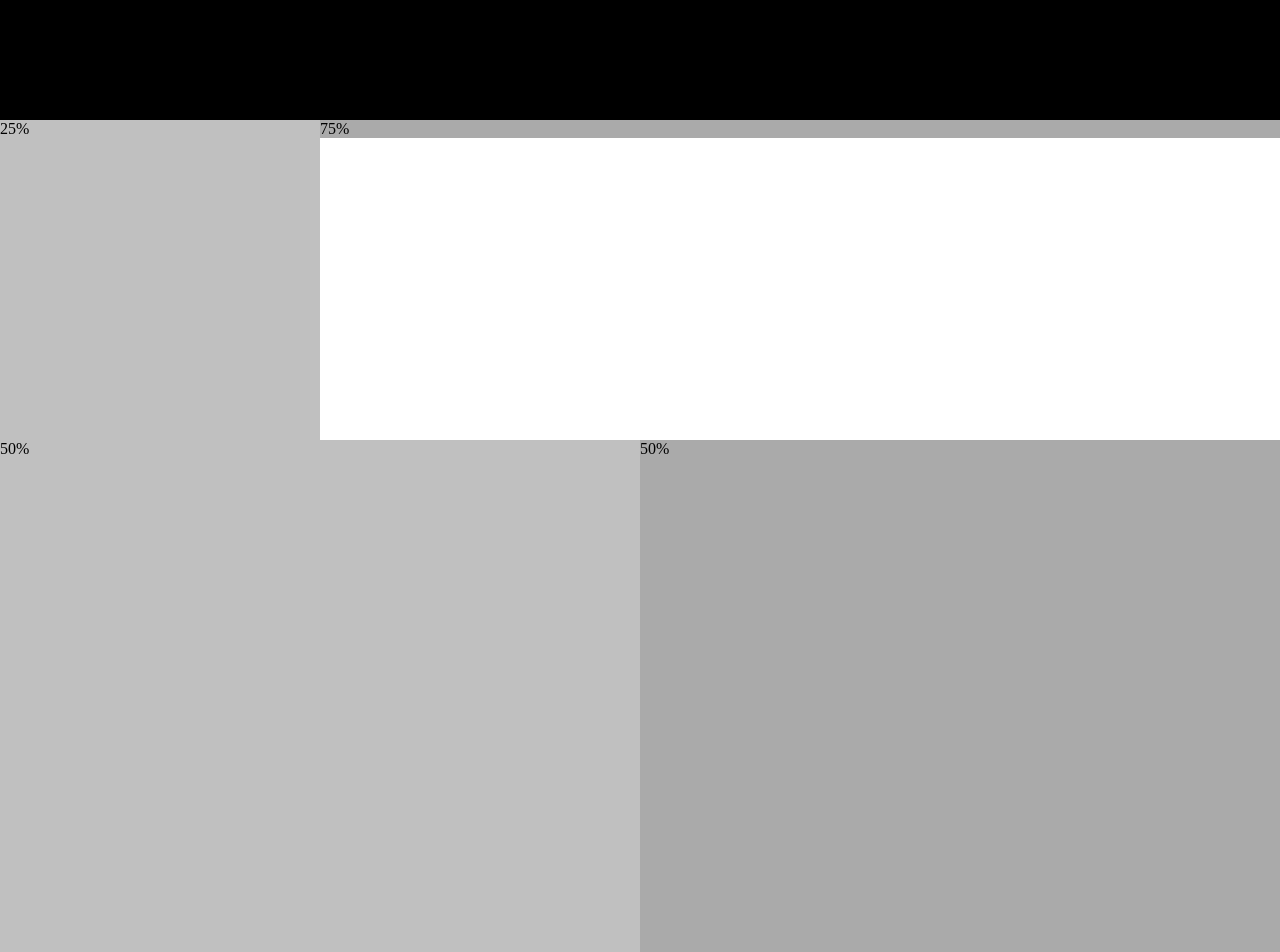
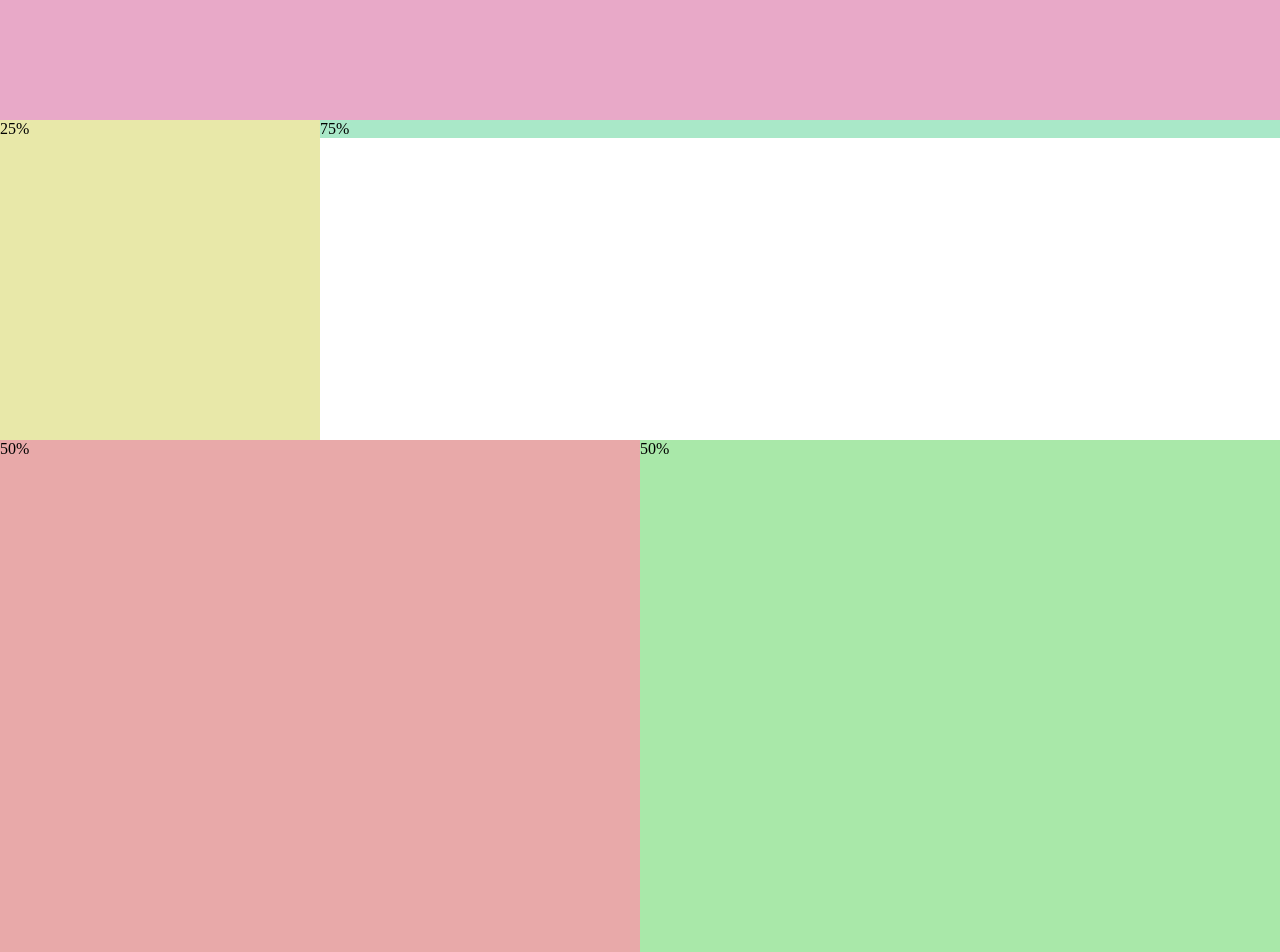
Before and after one commit to shoffa/shoffa.bootstrap, a plain HTML site: page shoffa.bootstrap.web/index.html in a window 1280 px wide. Shown: the part 360-1312 px from the top of the page. Drawn offline with Linux system fonts and the light colour scheme.

Commit message:
Added new colors in testpage.

```diff
--- a/shoffa.bootstrap.web/index.html
+++ b/shoffa.bootstrap.web/index.html
@@ -11,21 +11,21 @@
 
     <div class="container-liquid">
         <div class="row">
-        <div class="one-whole column" style="background: #000000; color: #fff">100%</div>
+            <div class="one-whole column" style="background: #e8a9c8; color: #000">100%</div>
         </div>
     </div>
 
     <div class="container-liquid">
         <div class="row">
-        <div class="one-fourth column" style="background: #c0c0c0; color: #000">25%</div>
-        <div class="three-fourths column" style="background: #aaaaaa; color: #000">75%</div>
+            <div class="one-fourth column" style="background: #e8e8a9; color: #000">25%</div>
+            <div class="three-fourths column" style="background: #a9e8c8;; color: #000">75%</div>
         </div>
     </div>
 
     <div class="container-liquid">
         <div class="row">
-        <div class="one-half column" style="background: #c0c0c0; color: #000">50%</div>
-        <div class="one-half column" style="background: #aaaaaa; color: #000">50%</div>
+            <div class="one-half column" style="background: #e8a9a9; color: #000">50%</div>
+            <div class="one-half column" style="background: #a9e8a9; color: #000">50%</div>
         </div>
     </div>
 
@@ -43,13 +43,13 @@
             <div class="one-half column" style="background: #aaaaaa; color: #000">
                 <div class="container-liquid">
                     <div class="row">
-                    <div class="one-half column" style="height: 25vw;background: #000; color: #000">25%</div>
-                    <div class="one-half column" style="height: 25vw;background: #333; color: #000">25%</div>
-                    <div class="one-whole column" style="height: 25vw;background: #666; color: #000">50%</div>
+                        <div class="one-half column" style="height: 25vw; background: #000; color: #000">25%</div>
+                        <div class="one-half column" style="height: 25vw; background: #333; color: #000">25%</div>
+                        <div class="one-whole column" style="height: 25vw; background: #666; color: #000">50%</div>
                     </div>
                 </div>
             </div>
-        <div class="one-half column" style="background: #c0c0c0; color: #000">50%</div>
+            <div class="one-half column" style="background: #e8e8a9; color: #000">50%</div>
         </div>
     </div>
 
```
Also changed, not shown: shoffa.bootstrap.web/obj/Debug/shoffa.bootstrap.web.csproj.FileListAbsolute.txt, 5 other files. Lines whose indentation alone changed are shown as unchanged.
